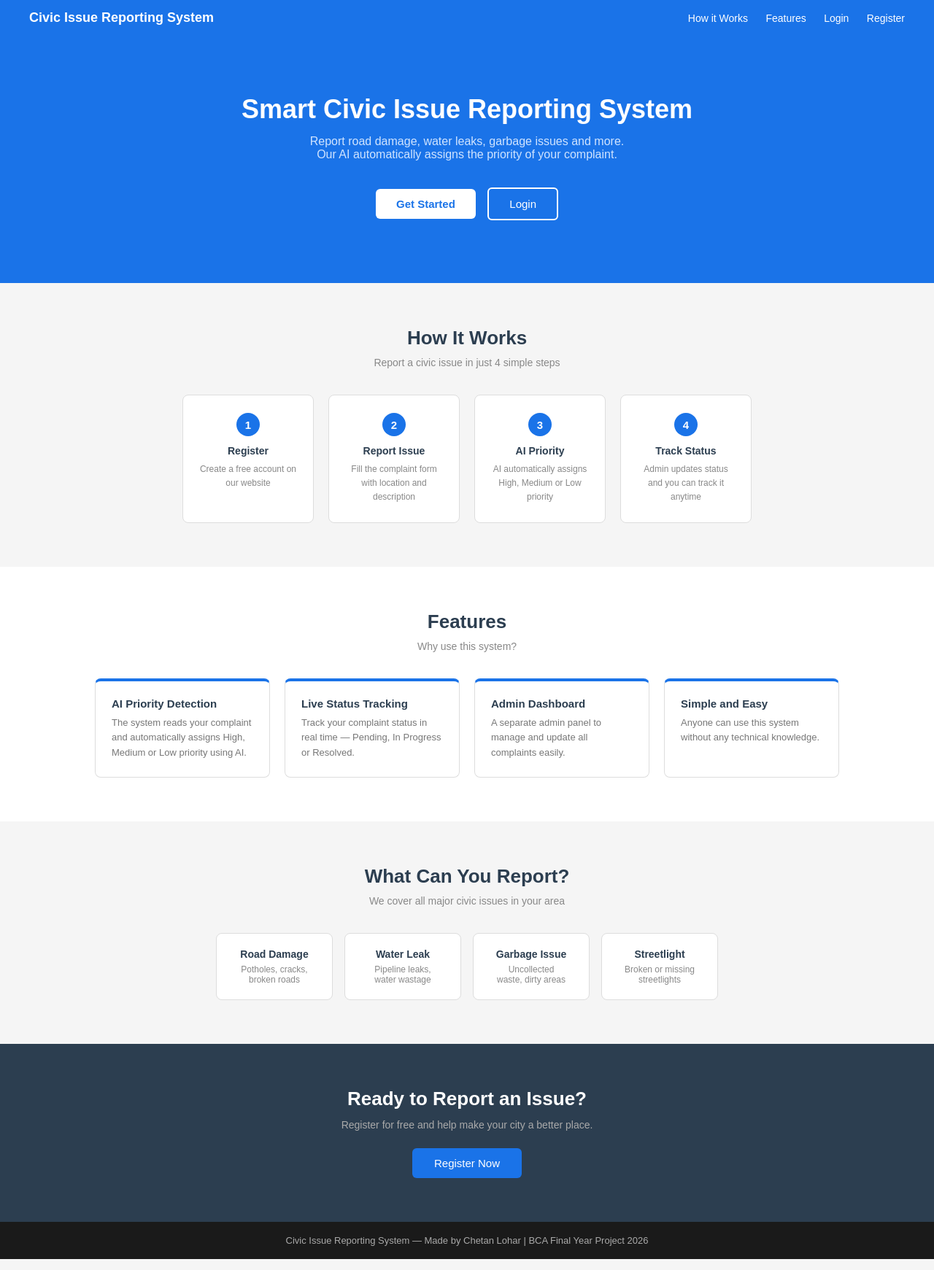
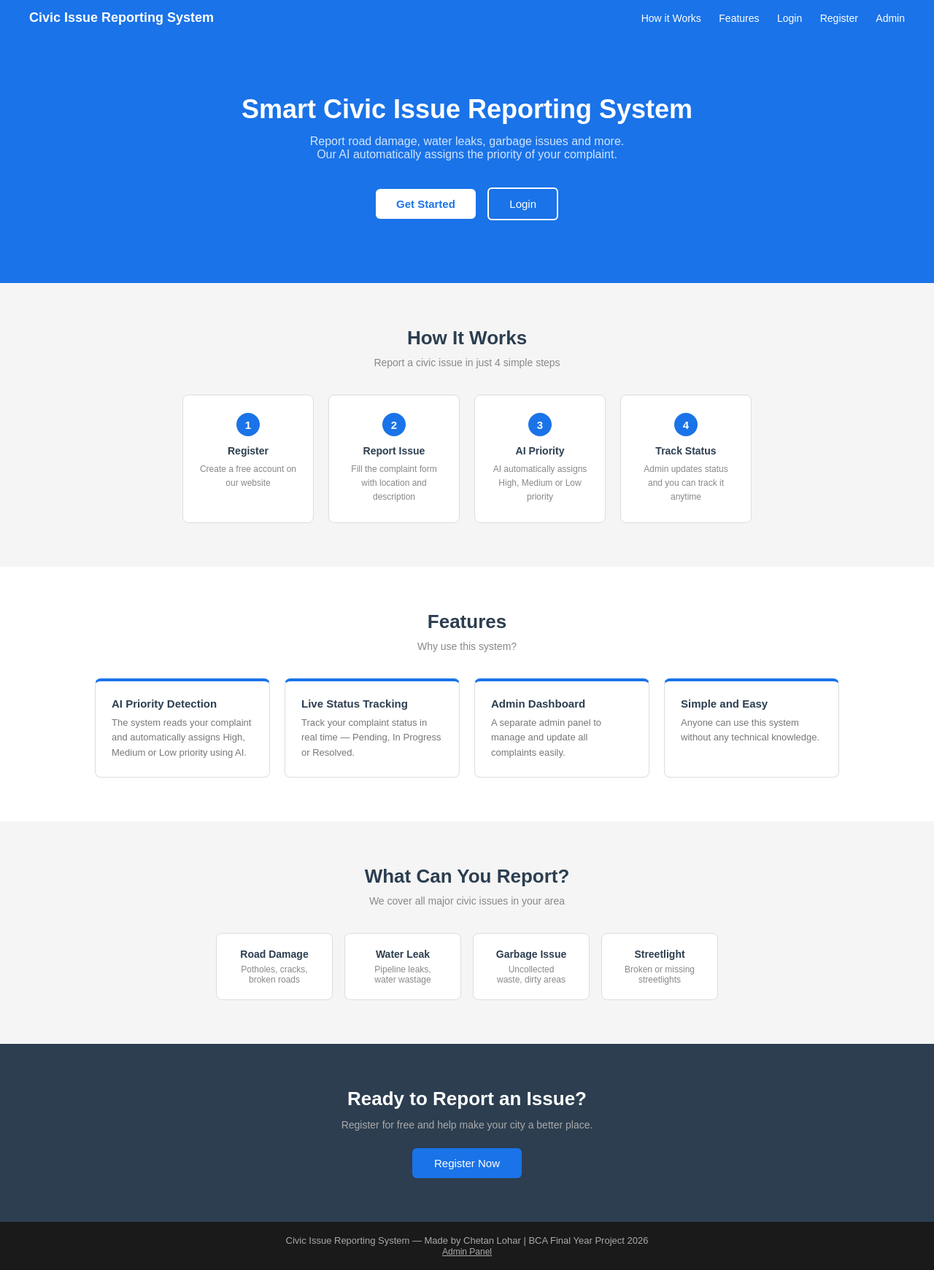
Before and after one commit to ChetsMalviye/civic-project, a Flask app: page / in a window 1280 px wide. Shown: the whole page at 73% size. Run offline with Flask 3, Linux system fonts and the light colour scheme.

Commit message:
Add admin login link

```diff
--- a/templates/index.html
+++ b/templates/index.html
@@ -258,6 +258,7 @@
             <a href="#features">Features</a>
             <a href="/login">Login</a>
             <a href="/register">Register</a>
+            <a href="/admin/login">Admin</a>
         </div>
     </div>
 
@@ -360,10 +361,11 @@
         <a href="/register">Register Now</a>
     </div>
 
-    <!-- Footer -->
+   <!-- Footer -->
     <div class="footer">
         Civic Issue Reporting System — Made by Chetan Lohar | BCA Final Year Project 2026
+        <br>
+        <a href="/admin/login" style="color:#aaa; font-size:12px;">Admin Panel</a>
     </div>
-
 </body>
 </html>
```
Also changed, not shown: civic.db (added).
